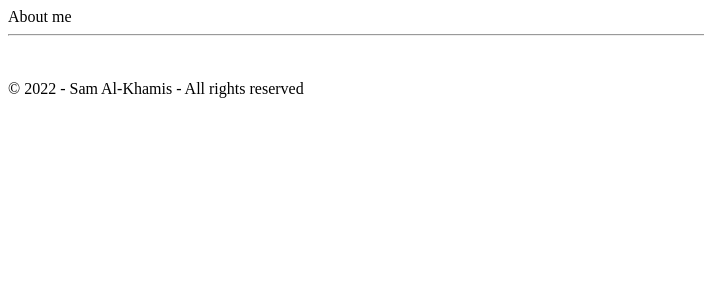
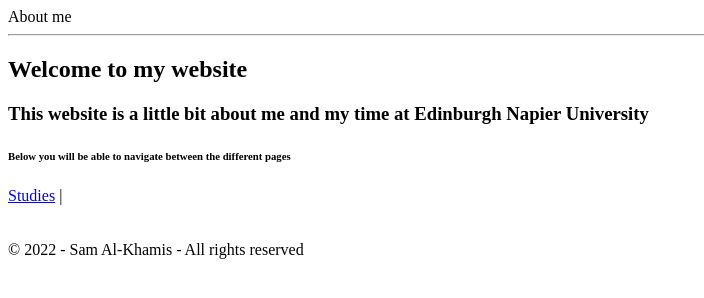
Before and after one commit to 646sam/646sam.github.io, a plain HTML site: page index.html in a window 1280 px wide. Shown: the whole page, without its empty margins (0-704 px from the left). Drawn offline with Linux system fonts and the light colour scheme.

Commit message:
Index updated and linked to studies

```diff
--- a/index.html
+++ b/index.html
@@ -13,6 +13,16 @@ About me
 </header>
 
 
+<section>
+<h1>Welcome to my website</h1>
+<h3>This website is a little bit about me and my time at Edinburgh Napier University</h3></hgroup>
+
+
+<h6>Below you will be able to navigate between the different pages</h6>
+
+<a href="/studies.html" target="_blank">Studies</a> |
+</section>
+
 
 <br>
 <br>
```
Also changed, not shown: studies.html (+1 -0 lines).
